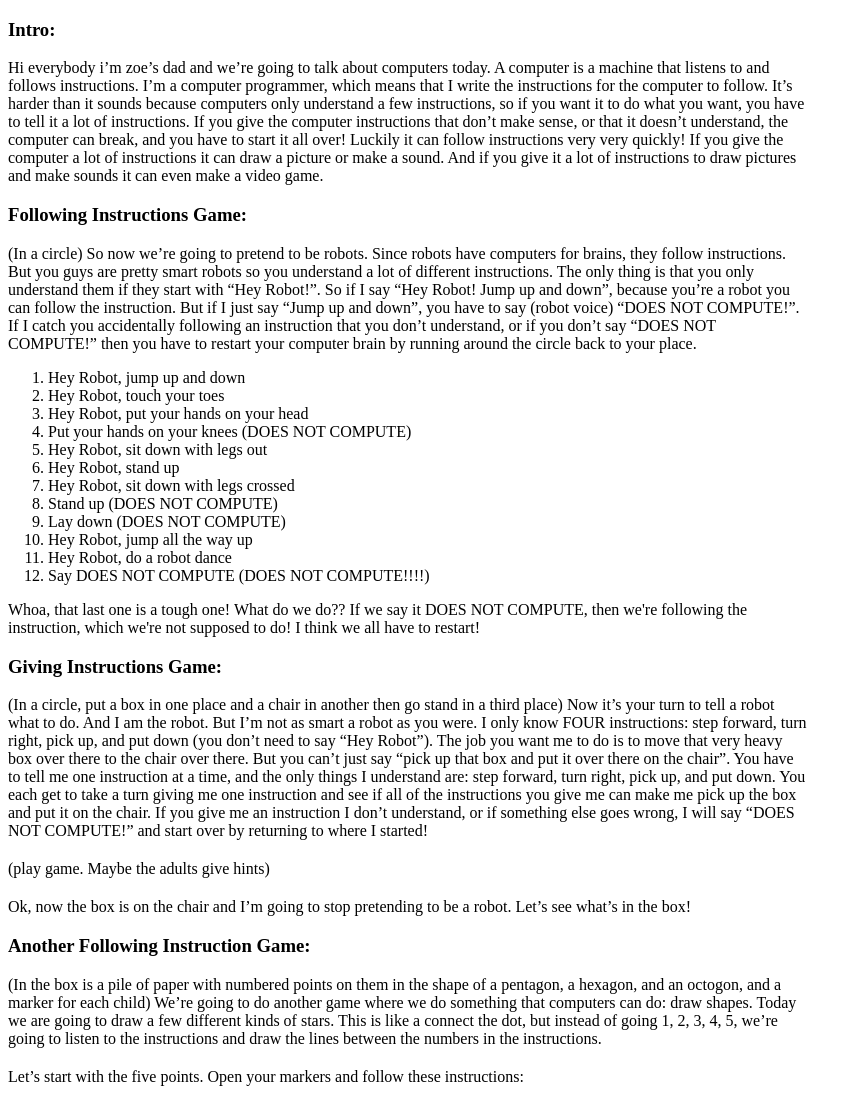
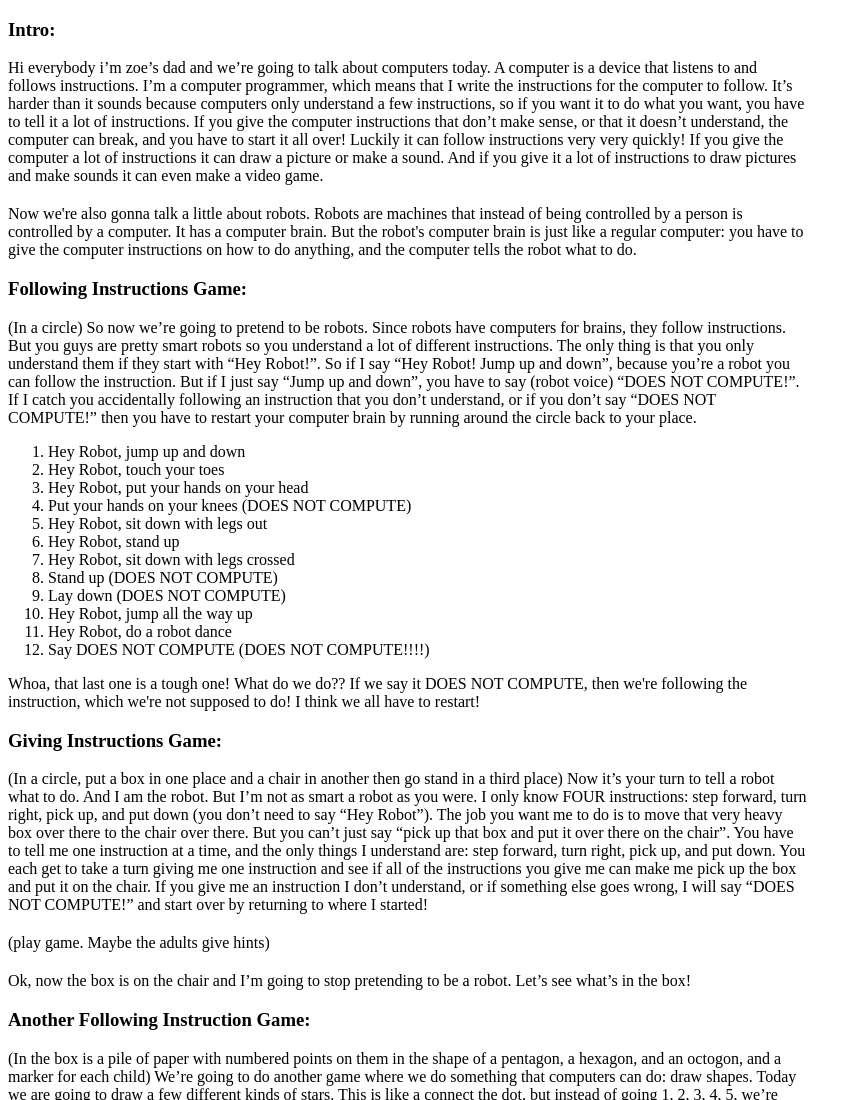
Before and after one commit to nfolkert/toys, a plain HTML site: page lessons/prek.html in a window 1280 px wide. Shown: the top 1100 px of the page, without its empty margins (0-861 px from the left). Drawn offline with Linux system fonts and the light colour scheme.

Commit message:
Add a little blurb about robots

```diff
--- a/lessons/prek.html
+++ b/lessons/prek.html
@@ -8,7 +8,7 @@
   <div>
     <div><h3>Intro:</h3></div>
 
-    <div>Hi everybody i’m zoe’s dad and we’re going to talk about computers today. A computer is a machine that listens
+    <div>Hi everybody i’m zoe’s dad and we’re going to talk about computers today. A computer is a device that listens
       to and follows instructions. I’m a computer programmer, which means that I write the instructions for the computer
       to follow. It’s harder than it sounds because computers only understand a few instructions, so if you want it to
       do what you want, you have to tell it a lot of instructions. If you give the computer instructions that don’t
@@ -16,6 +16,11 @@
       it can follow instructions very very quickly! If you give the computer a lot of instructions it can draw a
       picture or make a sound. And if you give it a lot of instructions to draw pictures and make sounds it can
       even make a video game.</div>
+
+    <div style="margin-top:20px">Now we're also gonna talk a little about robots. Robots are machines that instead of
+      being controlled by a person is controlled by a computer. It has a computer brain. But the robot's computer
+      brain is just like a regular computer: you have to give the computer instructions on how to do anything, and
+      the computer tells the robot what to do.</div>
   </div>
 
   <div>
```
